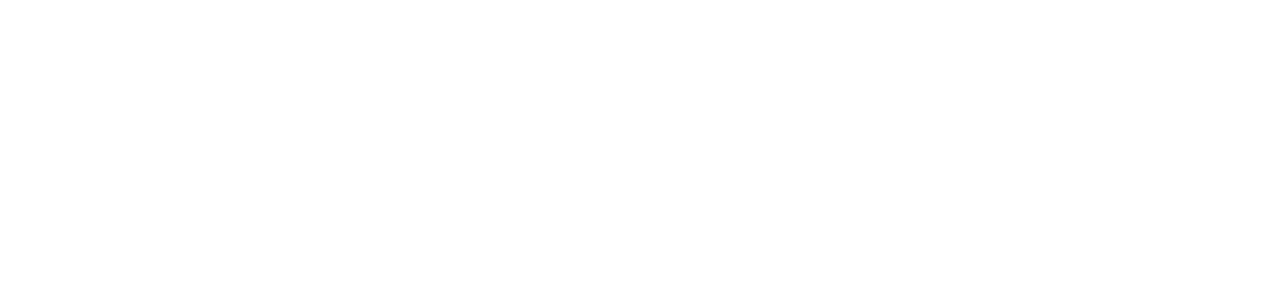
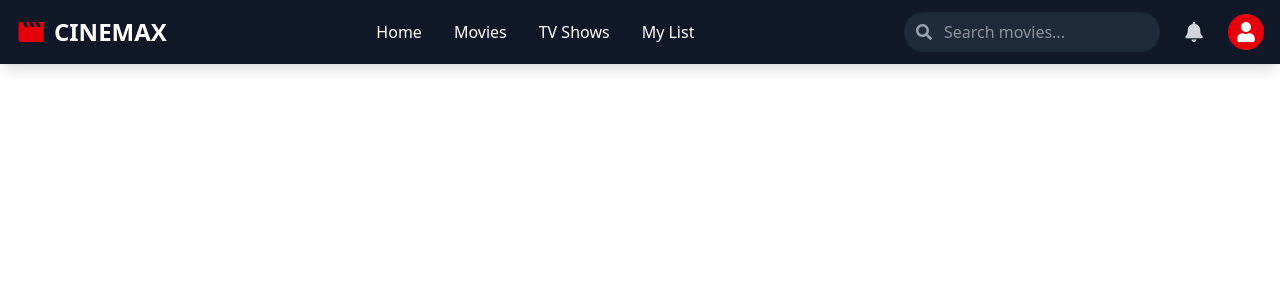
Before and after one commit to DipeshPun91/movie_website_using_api_MERN, a React (Vite) app: page /movies in a window 1280 px wide. Before the commit this address had no page. Shown: the top 300 px of the page. Built offline with nearby package versions, Linux system fonts and the light colour scheme.

Commit message:
Fourth commit

```diff
--- a/src/App.jsx
+++ b/src/App.jsx
@@ -1,10 +1,12 @@
 import React from "react";
 import { Route, Routes } from "react-router-dom";
 import Home from "./pages/Home.jsx";
+import Header from "./component/partials/Header.jsx";
 
 const App = () => {
   return (
     <div>
+      <Header />
       <Routes>
         <Route path="/" element={<Home />} />
       </Routes>
--- /dev/null
+++ b/src/component/partials/Header.jsx
@@ -0,0 +1,111 @@
+import React, { useState } from "react";
+import { FaSearch, FaUser, FaBell, FaBars, FaTimes } from "react-icons/fa";
+import { MdMovie } from "react-icons/md";
+import { Link } from "react-router-dom";
+
+const Header = () => {
+  const [isMenuOpen, setIsMenuOpen] = useState(false);
+  const [searchQuery, setSearchQuery] = useState("");
+
+  const toggleMenu = () => {
+    setIsMenuOpen(!isMenuOpen);
+  };
+
+  const handleSearch = (e) => {
+    e.preventDefault();
+    console.log("Searching for:", searchQuery);
+  };
+
+  return (
+    <header className="bg-gray-900 text-white sticky top-0 z-50 shadow-lg">
+      <div className="container mx-auto px-4 py-3">
+        <div className="flex items-center justify-between">
+          <div className="flex items-center">
+            <MdMovie className="text-red-600 text-3xl mr-2" />
+            <span className="text-2xl font-bold">CINEMAX</span>
+          </div>
+
+          <nav className="hidden md:flex items-center space-x-8">
+            <Link href="/" className="hover:text-red-500 font-medium">
+              Home
+            </Link>
+            <Link href="#" className="hover:text-red-500 font-medium">
+              Movies
+            </Link>
+            <Link href="#" className="hover:text-red-500 font-medium">
+              TV Shows
+            </Link>
+            <Link href="#" className="hover:text-red-500 font-medium">
+              My List
+            </Link>
+          </nav>
+
+          <div className="hidden md:flex items-center space-x-6">
+            <form onSubmit={handleSearch} className="relative">
+              <input
+                type="text"
+                placeholder="Search movies..."
+                className="bg-gray-800 rounded-full py-2 px-4 pl-10 focus:outline-none focus:ring-2 focus:ring-red-500 w-64"
+                value={searchQuery}
+                onChange={(e) => setSearchQuery(e.target.value)}
+              />
+              <FaSearch className="absolute left-3 top-3 text-gray-400" />
+            </form>
+            <button className="text-gray-300 hover:text-white">
+              <FaBell size={20} />
+            </button>
+            <button className="bg-red-600 hover:bg-red-700 rounded-full p-2">
+              <FaUser size={20} />
+            </button>
+          </div>
+
+          <button
+            className="md:hidden text-gray-300 hover:text-white focus:outline-none"
+            onClick={toggleMenu}
+          >
+            {isMenuOpen ? <FaTimes size={24} /> : <FaBars size={24} />}
+          </button>
+        </div>
+
+        {isMenuOpen && (
+          <div className="md:hidden bg-gray-800 mt-4 rounded-lg p-4">
+            <form onSubmit={handleSearch} className="relative mb-4">
+              <input
+                type="text"
+                placeholder="Search movies..."
+                className="bg-gray-700 rounded-full py-2 px-4 pl-10 focus:outline-none focus:ring-2 focus:ring-red-500 w-full"
+                value={searchQuery}
+                onChange={(e) => setSearchQuery(e.target.value)}
+              />
+              <FaSearch className="absolute left-3 top-3 text-gray-400" />
+            </form>
+            <nav className="flex flex-col space-y-3">
+              <Link href="#" className="hover:text-red-500 font-medium py-2">
+                Home
+              </Link>
+              <Link href="#" className="hover:text-red-500 font-medium py-2">
+                Movies
+              </Link>
+              <Link href="#" className="hover:text-red-500 font-medium py-2">
+                TV Shows
+              </Link>
+              <Link href="#" className="hover:text-red-500 font-medium py-2">
+                My List
+              </Link>
+              <div className="flex items-center justify-between pt-4 border-t border-gray-700">
+                <button className="text-gray-300 hover:text-white">
+                  <FaBell size={20} />
+                </button>
+                <button className="bg-red-600 hover:bg-red-700 rounded-full p-2">
+                  <FaUser size={20} />
+                </button>
+              </div>
+            </nav>
+          </div>
+        )}
+      </div>
+    </header>
+  );
+};
+
+export default Header;
```
